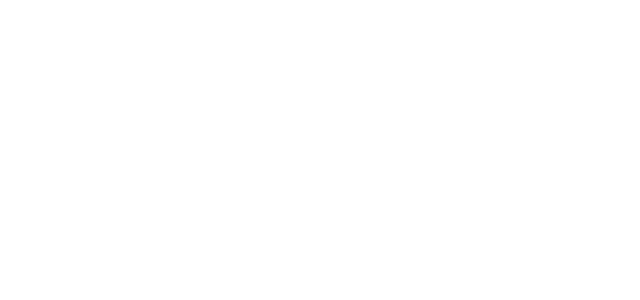
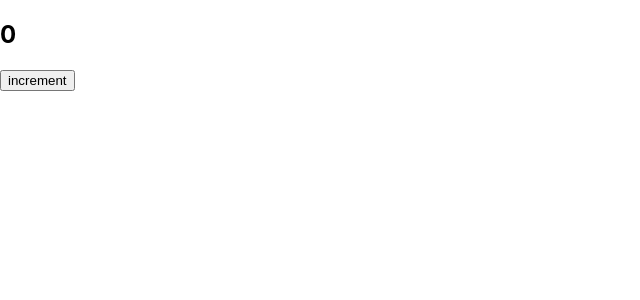
Before and after one commit to Rarrrock/react_march_artyom_puhanovskyi, a React (Create React App) app: page / in a window 1280 px wide. Shown: the top 300 px of the page, without its empty margins (0-640 px from the left). Built offline with nearby package versions, Linux system fonts and the light colour scheme.

Commit message:
Lesson_3_basicHooks-useState

```diff
--- a/src/App.tsx
+++ b/src/App.tsx
@@ -1,11 +1,18 @@
-import React from 'react';
+import React, {FC, useState} from 'react';
 import './App.css';
 
-const App = () =>  {
+const App: FC = () =>  {
+    let [number, setNumber] = useState<number>(0);
 
+  // let number = 0;
+  const increment = () => {
+    setNumber((prevState => prevState + 1));
+    console.log(number);
+  }
   return (
     <div>
-
+      <h2>{number}</h2>
+      <button onClick={increment}> increment</button>
     </div>
   );
 }
```
